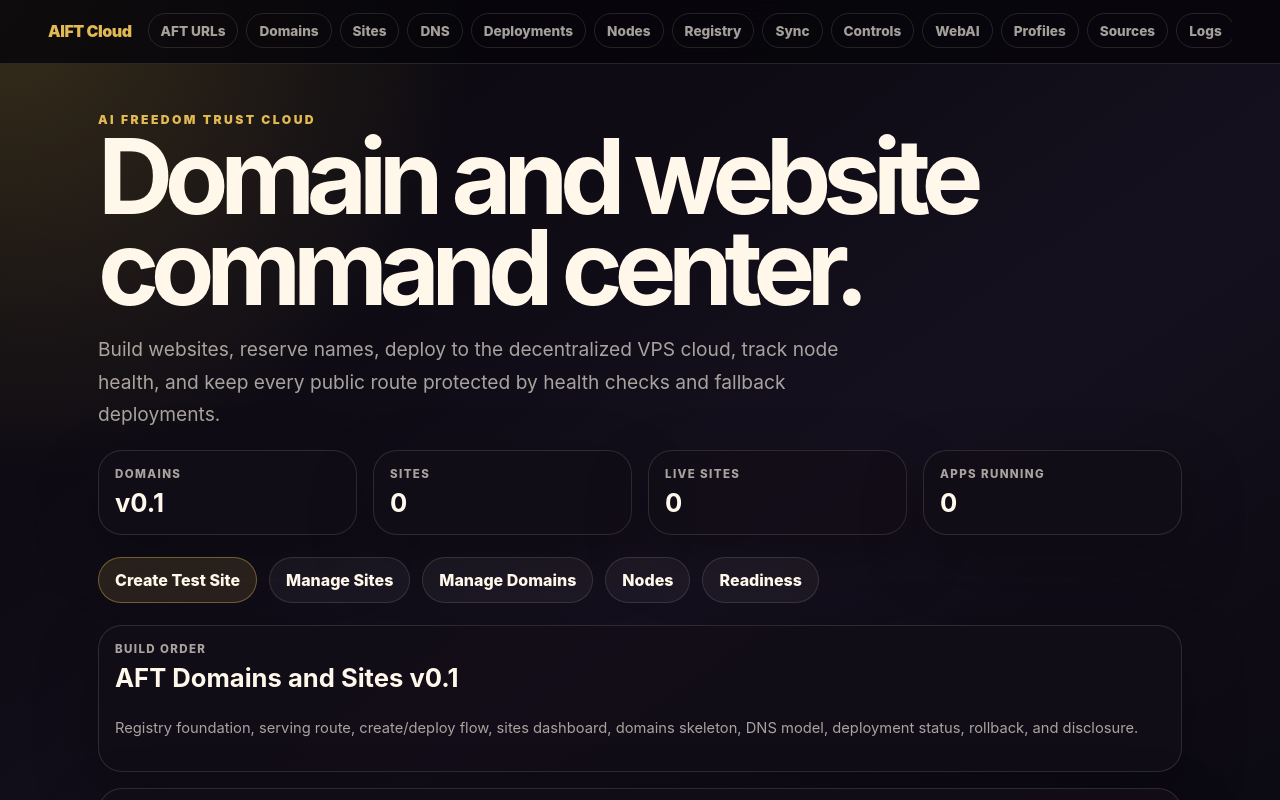
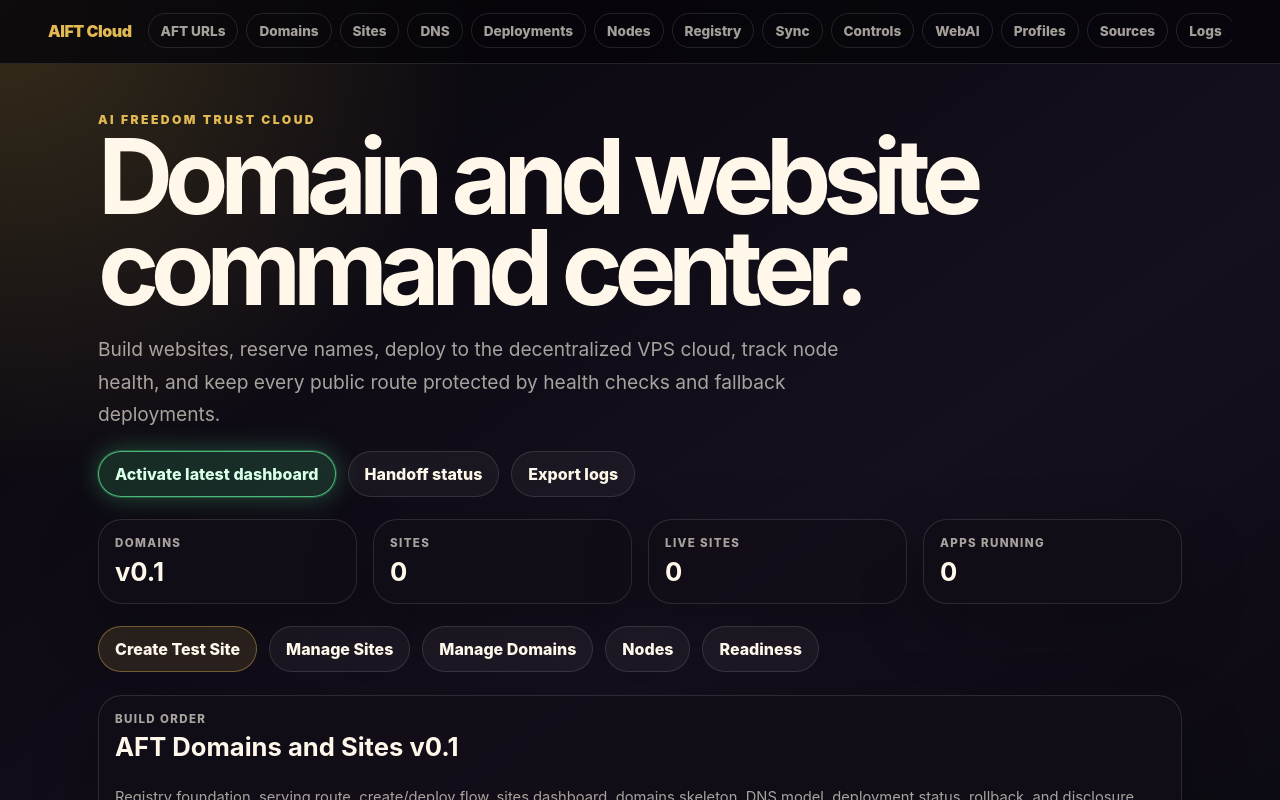
Before and after one commit to AIFreedomTrustFederation/VPS, a Next.js app in the folder apps/aift-dashboard/: page / in a window 1280 px wide. Shown: the top 800 px of the page. Built offline with nearby package versions, Linux system fonts and the light colour scheme.

Commit message:
Add dashboard activation button to home page

```diff
--- a/apps/aift-dashboard/app/page.tsx
+++ b/apps/aift-dashboard/app/page.tsx
@@ -17,6 +17,11 @@ export default async function HomePage() {
         <p className="lead">
           Build websites, reserve names, deploy to the decentralized VPS cloud, track node health, and keep every public route protected by health checks and fallback deployments.
         </p>
+        <nav className="toolbar" style={{ marginTop: '1.25rem' }}>
+          <a className="btn complete" href="/sync">Activate latest dashboard</a>
+          <a className="btn secondary" href="http://127.0.0.1:3999/status">Handoff status</a>
+          <a className="btn secondary" href="http://127.0.0.1:3999/export">Export logs</a>
+        </nav>
       </section>
 
       <section className="grid metrics">
```
